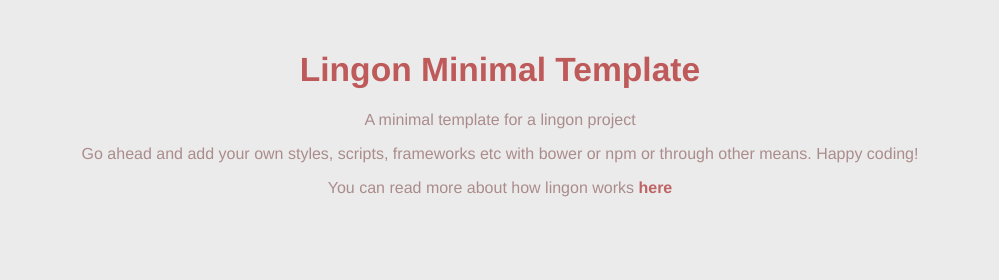
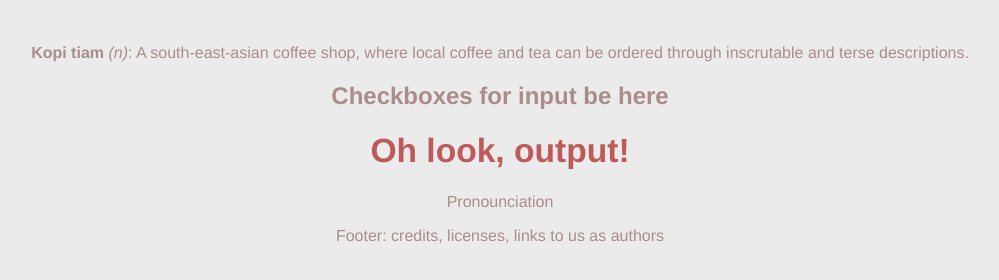
Before and after one commit to snaily/howtokopi, a website: page source/index.html in a window 1280 px wide. Shown: the whole page, without its empty margins (140-1139 px from the left). Drawn offline with nearby package versions, Linux system fonts and the light colour scheme; files that its build step writes are made by us from their sources.

Commit message:
Replace some text, which doubles as a to-do list

```diff
--- a/source/index.html
+++ b/source/index.html
@@ -9,10 +9,11 @@
   </head>
   <body role="document">
     <div class="container">
-      <h1>Lingon Minimal Template</h1>
-      <p>A minimal template for a lingon project</p>
-      <p>Go ahead and add your own styles, scripts, frameworks etc with bower or npm or through other means. Happy coding!</p>
-      <p>You can read more about how lingon works <a href="https://github.com/jpettersson/lingon" target="_blank">here</a></p>
+      <p><b>Kopi tiam</b> <i>(n)</i>: A south-east-asian coffee shop, where local coffee and tea can be ordered through inscrutable and terse descriptions.</p>
+      <h2>Checkboxes for input be here</h2>
+      <h1>Oh look, output!</h1>
+      <p>Pronounciation</p>
+      <p>Footer: credits, licenses, links to us as authors</p>
     </div>
     <script src="all.js" type="text/javascript"></script>
   </body>
```
